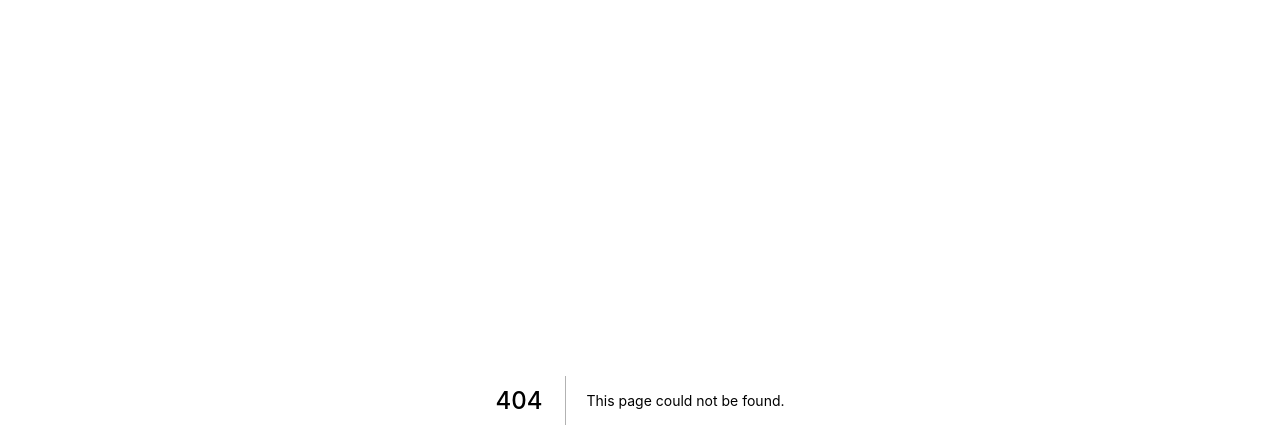
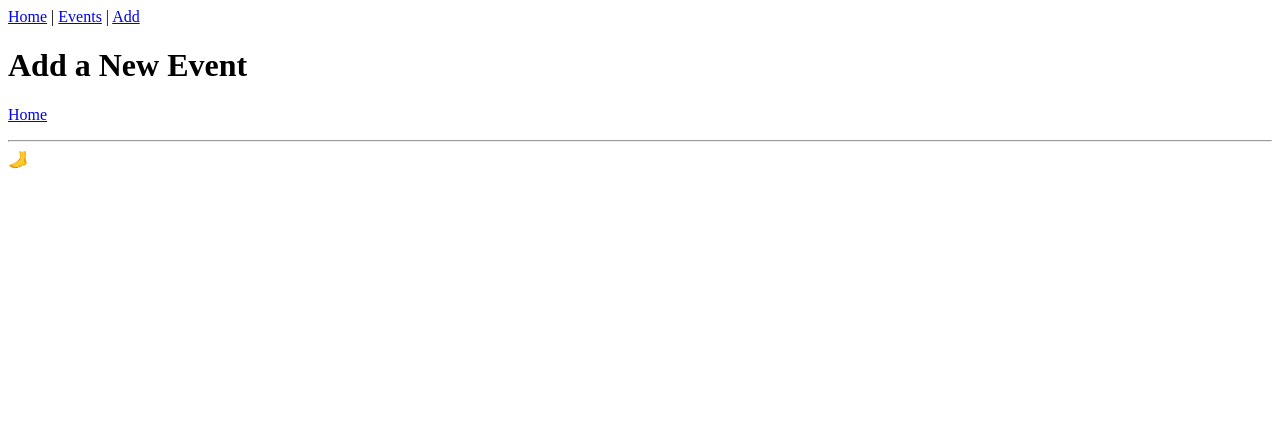
Before and after one commit to thiskevinwang/next-mongo, a Next.js app: page /add in a window 1280 px wide. Before the commit this address had no page. Shown: the top 448 px of the page. Built offline with nearby package versions, Linux system fonts and the light colour scheme.

Commit message:
WIP - add page

```diff
--- a/components/Layout.tsx
+++ b/components/Layout.tsx
@@ -24,6 +24,10 @@ const Layout: React.FunctionComponent<Props> = ({
         |{" "}
         <Link href="/events">
           <a>Events</a>
+        </Link>{" "}
+        |{" "}
+        <Link href="/add">
+          <a>Add</a>
         </Link>
       </nav>
     </header>
--- /dev/null
+++ b/pages/add/index.tsx
@@ -0,0 +1,19 @@
+import * as React from "react"
+import Link from "next/link"
+import Layout from "../../components/Layout"
+import { NextPage } from "next"
+
+const Add: NextPage = () => {
+  return (
+    <Layout title="Analytics | Add">
+      <h1>Add a New Event</h1>
+      <p>
+        <Link href="/">
+          <a>Home</a>
+        </Link>
+      </p>
+    </Layout>
+  )
+}
+
+export default Add
```
